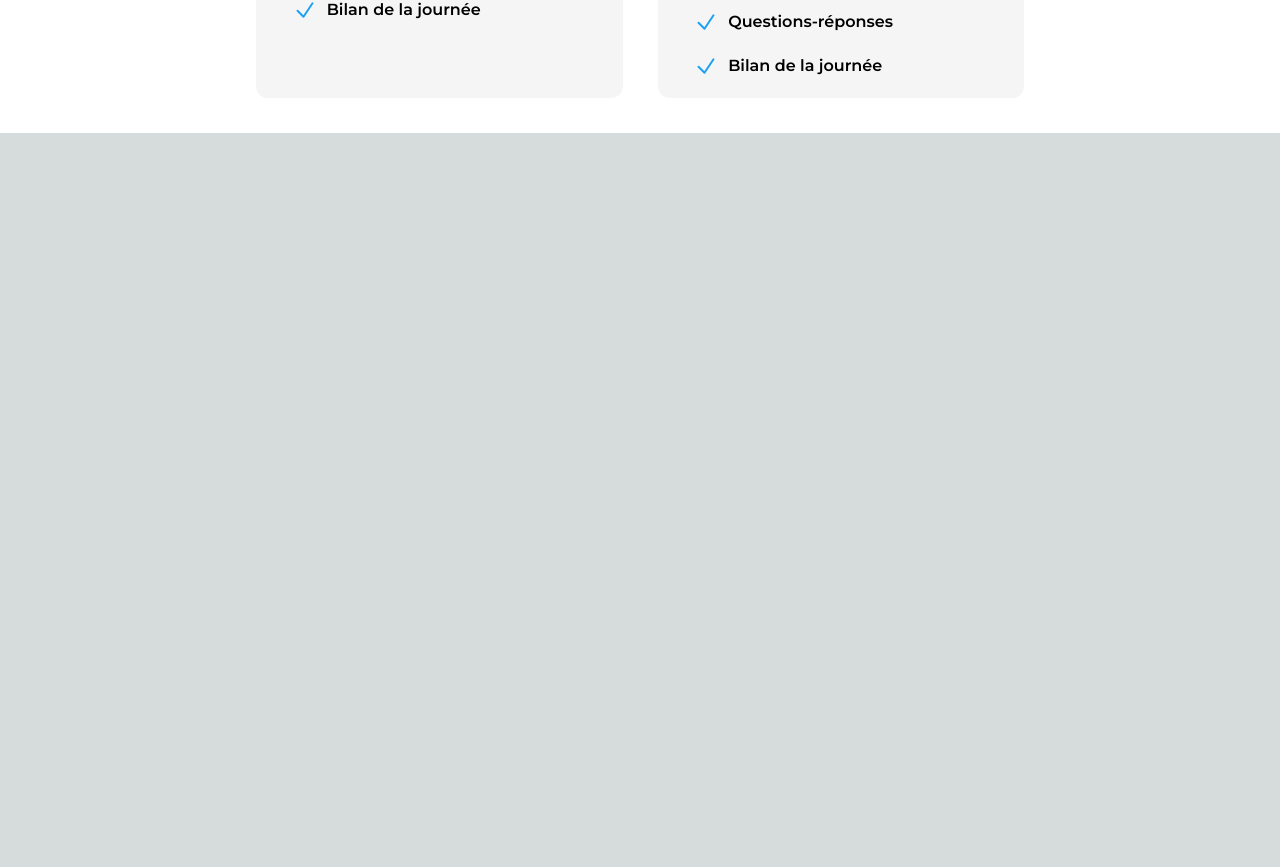
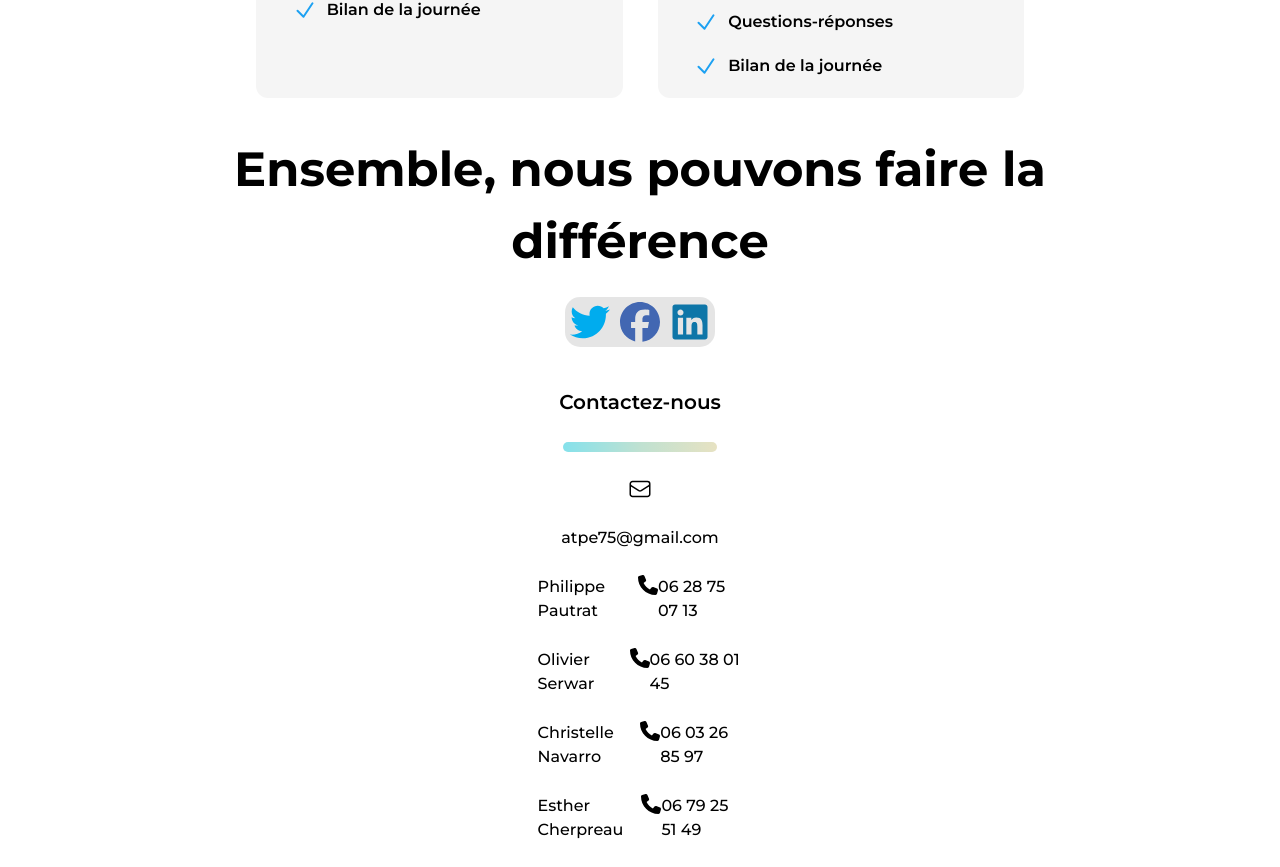
Before and after one commit to Matsuel/ATPE, a Next.js app: page /professionnels in a window 1280 px wide. Shown: the part 3193-4060 px from the top of the page. Before the commit the page ends 3326 px from the top, so only its background shows below. Built offline with nearby package versions, Linux system fonts and the light colour scheme.

Commit message:
add travaillond ensemble

```diff
--- a/src/pages/professionnels.tsx
+++ b/src/pages/professionnels.tsx
@@ -213,8 +213,12 @@ const Professionnels = ({ }: ProfessionnelsProps) => {
                     }
                 </div>
 
+                <h2 className={styles.ProfessionnelsProgramme_Ensemble}>
+                    Ensemble, nous pouvons faire la différence
+                </h2>
+            </div>
 
-            </div>
+            <Footer />
         </div>
     );
 };
--- a/src/styles/Professionnels.module.scss
+++ b/src/styles/Professionnels.module.scss
@@ -212,5 +212,14 @@
                 height: 24px;
             }
         }
+
+        .ProfessionnelsProgramme_Ensemble {
+            width: 80%;
+            color: #000;
+            font-family: 'Montserrat', sans-serif;
+            font-weight: 700;
+            font-size: 3rem;
+            text-align: center;
+        }
     }
 }
```
